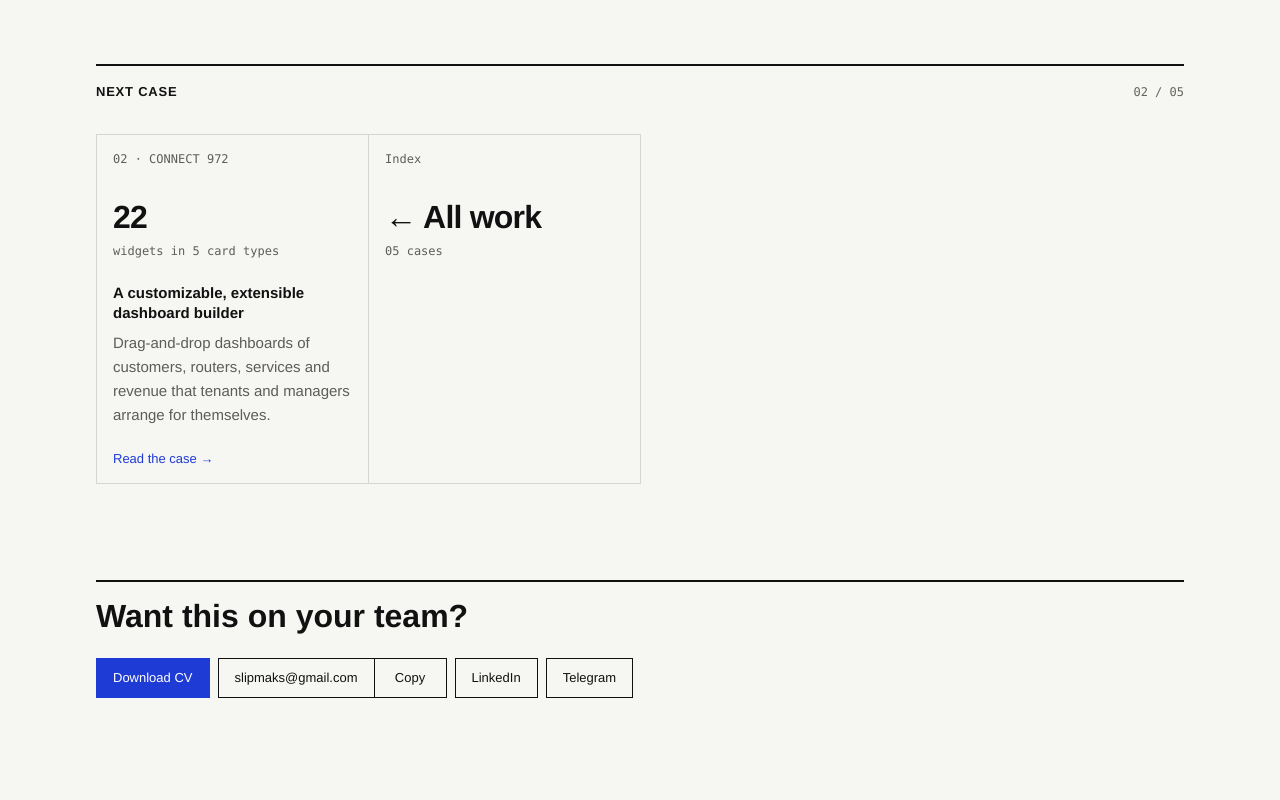
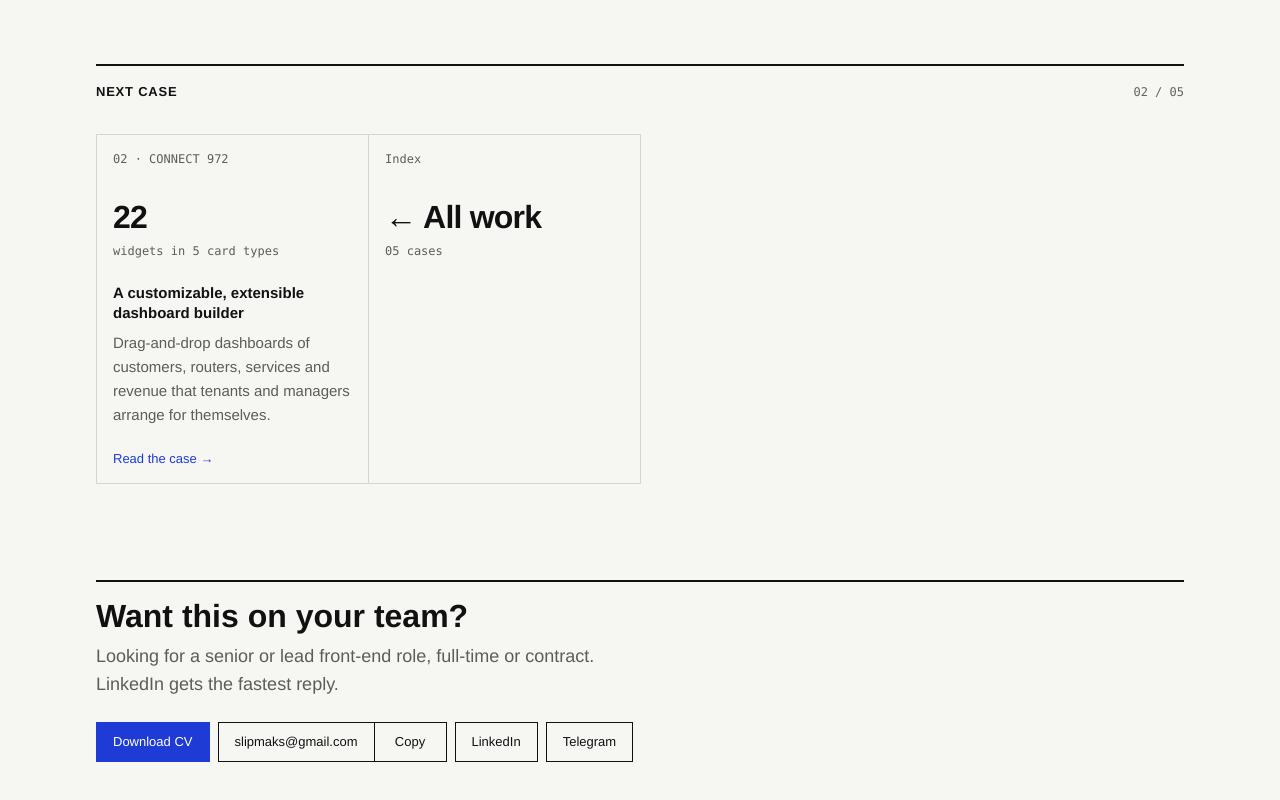
Before and after one commit to Slipmaks/portfolio, an Astro site: page /work/architecture-overhaul in a window 1280 px wide. Shown: the part 1639-2439 px from the top of the page. Before the commit the page ends 2401 px from the top, so only its background shows below. Built offline with nearby package versions, Linux system fonts and the light colour scheme; Astro itself is replaced by a stand-in of ours; a web font is replaced by a local one.

Commit message:
feat: add contact note to footer for improved engagement

```diff
--- a/src/pages/work/[id].astro
+++ b/src/pages/work/[id].astro
@@ -76,6 +76,7 @@ const { title, company, period, role, summary, metric, stack } = entry.data;
 
     <footer class="section case-footer">
       <p class="footer-lead">Want this on your team?</p>
+      <p class="footer-intent">{profile.contactNote}</p>
       <ContactLinks />
     </footer>
   </main>
@@ -208,7 +209,13 @@ const { title, company, period, role, summary, metric, stack } = entry.data;
 
   .footer-lead {
     font: var(--type-display);
-    margin-bottom: 24px;
+  }
+
+  .footer-intent {
+    margin: 8px 0 24px;
+    max-width: var(--measure-lead);
+    font: var(--type-lead);
+    color: var(--ink-2);
   }
 
   @media (max-width: 640px) {
```
